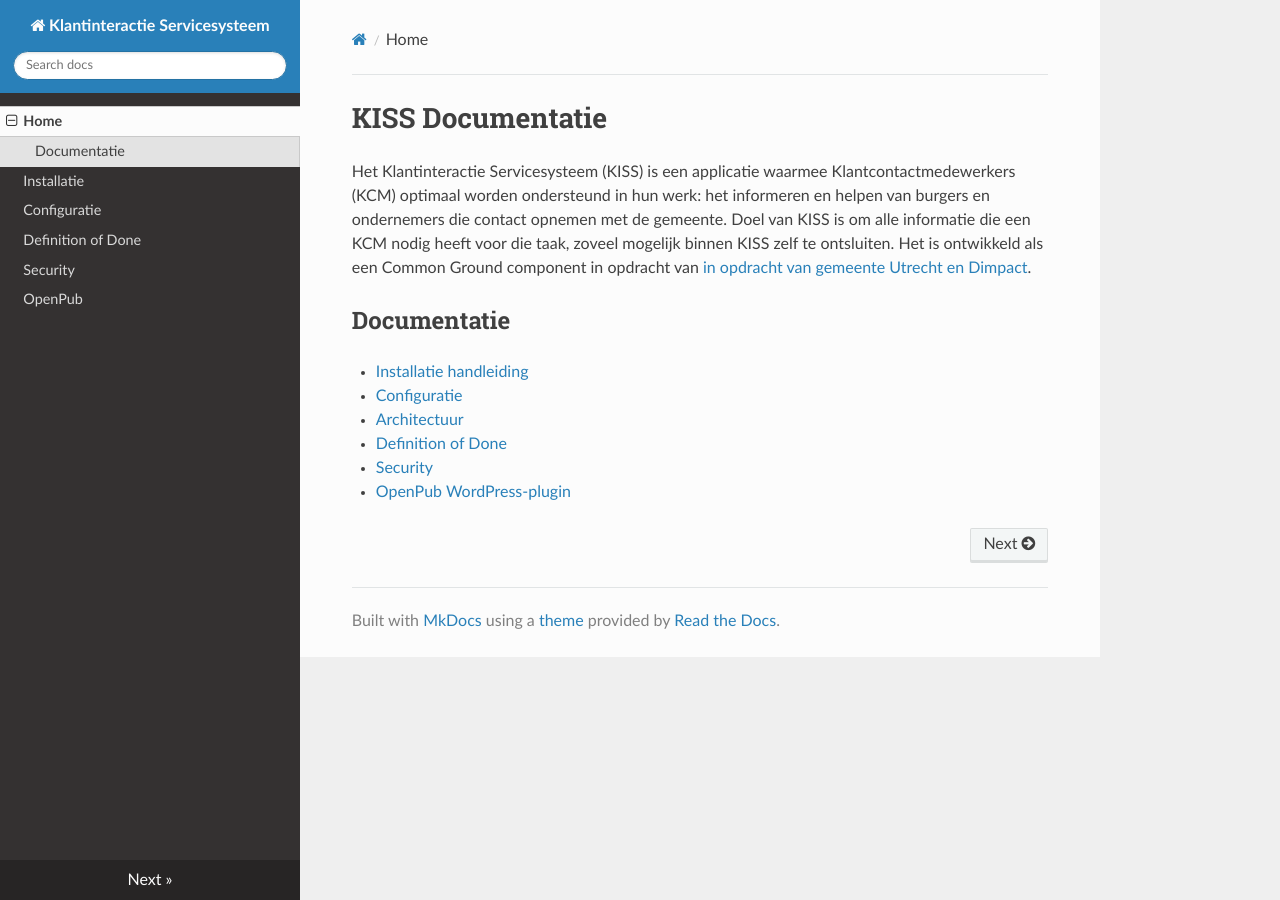
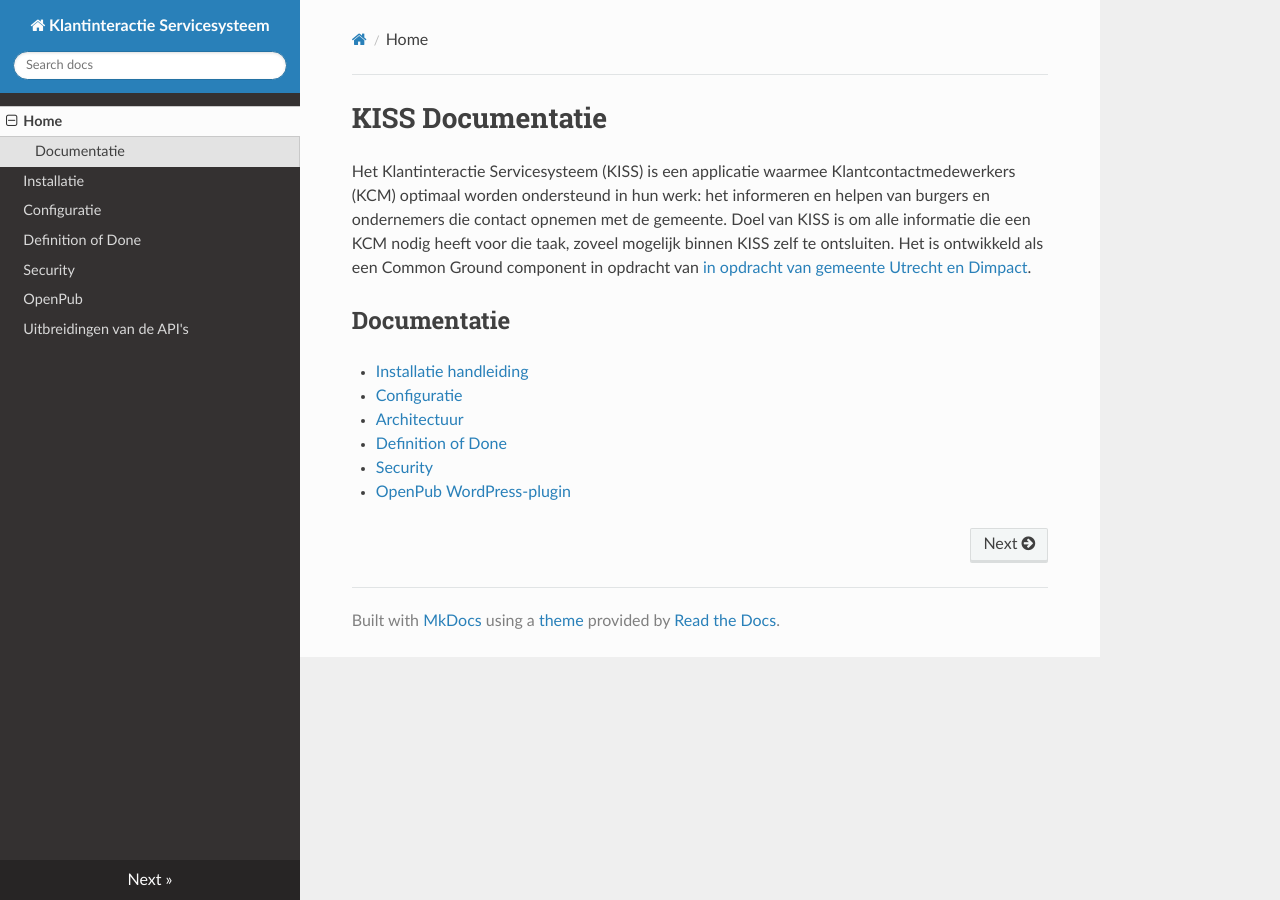
Before and after one commit to Klantinteractie-Servicesysteem/.github, an MkDocs documentation site: the page built from docs/index.md, in a window 1280 px wide. Built offline with MkDocs 1.6.1, drawn with Linux system fonts in a browser that asks for light colours; nearby versions of some CDN libraries.

Commit message:
Uitbreiding API's toegevoegd

```diff
--- a/mkdocs.yml
+++ b/mkdocs.yml
@@ -8,5 +8,6 @@ nav:
   - Definition of Done: DEFINITIONOFDONE.md
   - Security: SECURITY.md
   - OpenPub: openpub.md
+  - Uitbreidingen van de API's: UITBREIDING-APIS.md
 
 theme: readthedocs
```
